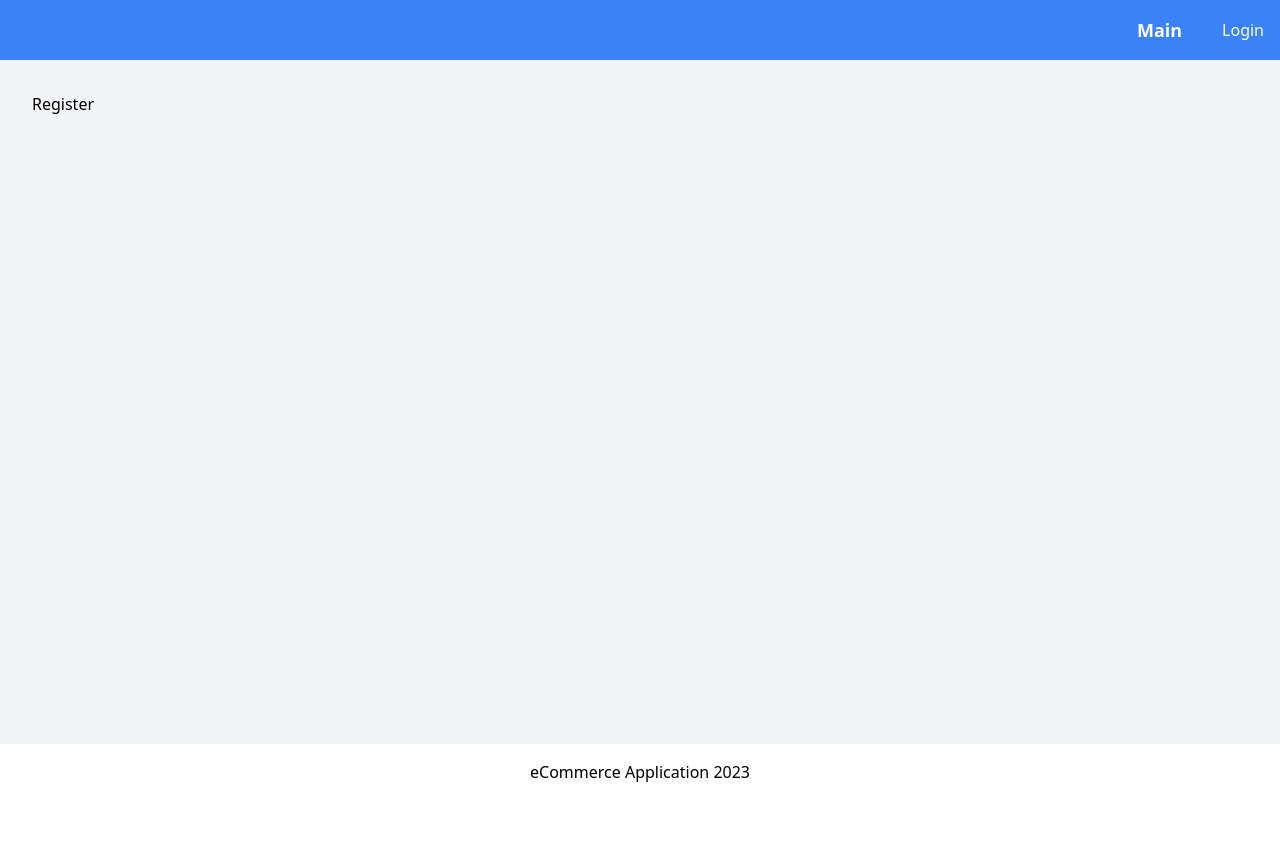
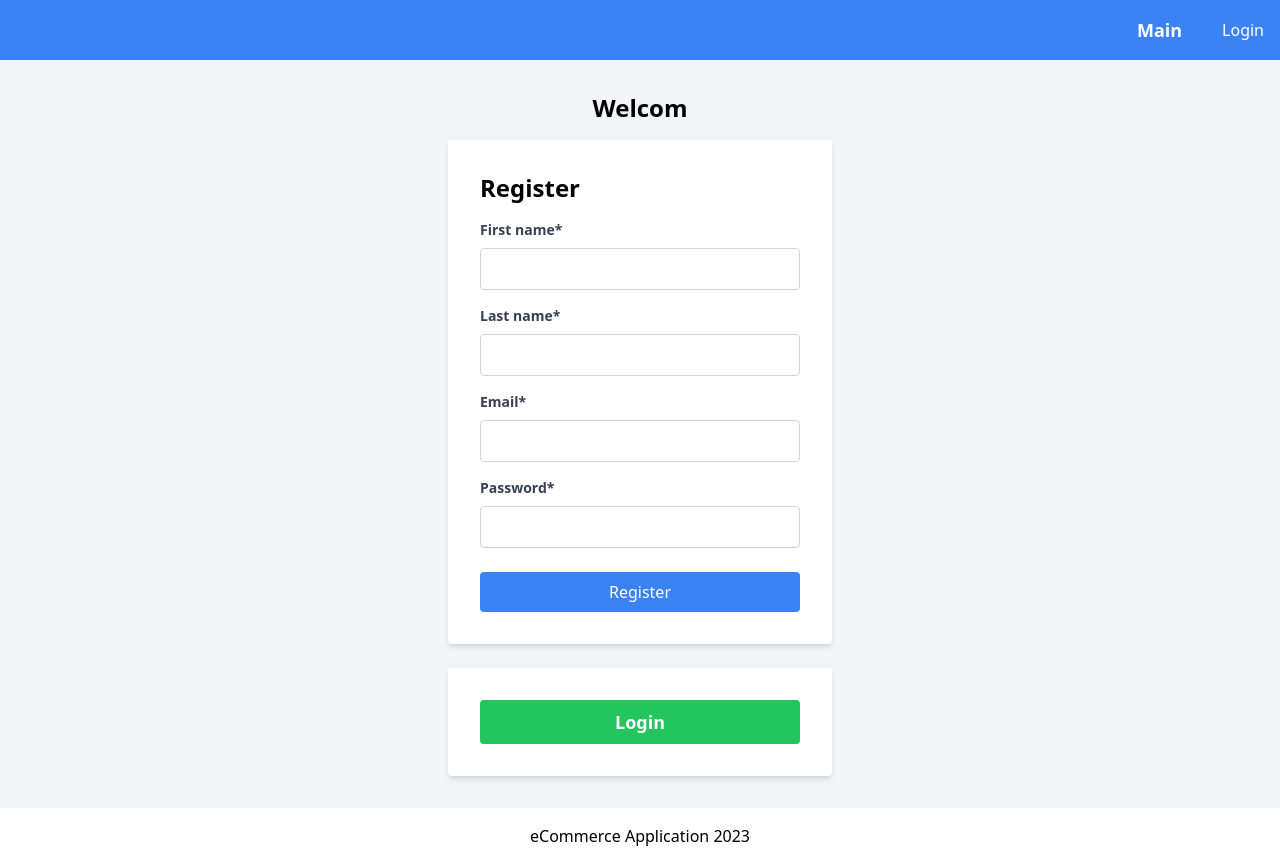
Before and after one commit to SidoryakaSergey/ecommerce-application, a React (Vite) app: page /#/register in a window 1280 px wide. Before the commit the page ends 800 px from the top, so only its background shows below. Built offline with nearby package versions, Linux system fonts and the light colour scheme; a web font is replaced by a local one.

Commit message:
feat: add register page and form

```diff
--- a/src/components/LoginForm.tsx
+++ b/src/components/LoginForm.tsx
@@ -13,11 +13,12 @@ function LoginForm() {
 
   return (
     <div className="flex flex-col justify-center items-center">
+      <h2 className="text-2xl font-semibold mb-4">Welcom</h2>
       <form className="w-full max-w-sm bg-white p-8 rounded shadow-md" onSubmit={handleSubmit}>
         <h2 className="text-2xl font-semibold mb-4">Login</h2>
         <div className="mb-4">
           <label className="block text-gray-700 text-sm font-bold mb-2" htmlFor="email">
-            Email
+            Email*
           </label>
           <input
             className="w-full p-2 border border-gray-300 rounded"
@@ -29,7 +30,7 @@ function LoginForm() {
         </div>
         <div className="mb-6">
           <label className="block text-gray-700 text-sm font-bold mb-2" htmlFor="password">
-            Password
+            Password*
           </label>
           <input
             className="w-full p-2 border border-gray-300 rounded"
@@ -47,8 +48,7 @@ function LoginForm() {
         </button>
       </form>
       <br />
-      <hr />
-      <br />
+
       <div className="w-full max-w-sm bg-white p-8 rounded shadow-md">
         <NavLink
           to="/register"
--- a/src/index.css
+++ b/src/index.css
@@ -3,5 +3,5 @@
 @tailwind utilities;
 
 .active {
-  color: rgb(233, 18, 18);
+  color: rgb(0, 204, 255);
 }
--- a/src/pages/RegisterPage.tsx
+++ b/src/pages/RegisterPage.tsx
@@ -1,5 +1,96 @@
+import React, { useState } from 'react';
+import { NavLink } from 'react-router-dom';
+
 function RegisterPage() {
-  return <h2>Register</h2>;
+  const [email, setEmail] = useState('');
+  const [password, setPassword] = useState('');
+  const [firsName, setFirstName] = useState('');
+  const [lastName, setLastName] = useState('');
+
+  const handleSubmit = (e: React.FormEvent<HTMLFormElement>) => {
+    e.preventDefault();
+    // console.log('FirstName:', firsName);
+    // console.log('LastName:', lastName);
+    // console.log('Email:', email);
+    // console.log('Password:', password);
+  };
+
+  return (
+    <div className="flex flex-col justify-center items-center">
+      <h2 className="text-2xl font-semibold mb-4">Welcom</h2>
+      <form className="w-full max-w-sm bg-white p-8 rounded shadow-md" onSubmit={handleSubmit}>
+        <h2 className="text-2xl font-semibold mb-4">Register</h2>
+        <div className="mb-4">
+          <label className="block text-gray-700 text-sm font-bold mb-2" htmlFor="firstName">
+            First name*
+          </label>
+          <input
+            className="w-full p-2 border border-gray-300 rounded"
+            type="text"
+            id="firstName"
+            value={firsName}
+            onChange={(e) => setFirstName(e.target.value)}
+          />
+        </div>
+        <div className="mb-4">
+          <label className="block text-gray-700 text-sm font-bold mb-2" htmlFor="lastName">
+            Last name*
+          </label>
+          <input
+            className="w-full p-2 border border-gray-300 rounded"
+            type="test"
+            id="lastName"
+            value={lastName}
+            onChange={(e) => setLastName(e.target.value)}
+          />
+        </div>
+        <div className="mb-4">
+          <label className="block text-gray-700 text-sm font-bold mb-2" htmlFor="email">
+            Email*
+          </label>
+          <input
+            className="w-full p-2 border border-gray-300 rounded"
+            type="email"
+            id="email"
+            value={email}
+            onChange={(e) => setEmail(e.target.value)}
+          />
+        </div>
+        <div className="mb-6">
+          <label className="block text-gray-700 text-sm font-bold mb-2" htmlFor="password">
+            Password*
+          </label>
+          <input
+            className="w-full p-2 border border-gray-300 rounded"
+            type="password"
+            id="password"
+            value={password}
+            onChange={(e) => setPassword(e.target.value)}
+          />
+        </div>
+        <button
+          className="w-full bg-blue-500 text-white p-2 rounded hover:bg-blue-600"
+          type="submit"
+        >
+          Register
+        </button>
+      </form>
+      <br />
+      <div className="w-full max-w-sm bg-white p-8 rounded shadow-md">
+        <NavLink
+          to="/login"
+          className="text-white font-semibold text-lg hover:opacity-75 transition duration-300"
+        >
+          <button
+            className="w-full bg-green-500 text-blue p-2 rounded hover:bg-green-600"
+            type="button"
+          >
+            Login
+          </button>
+        </NavLink>
+      </div>
+    </div>
+  );
 }
 
 export default RegisterPage;
```
